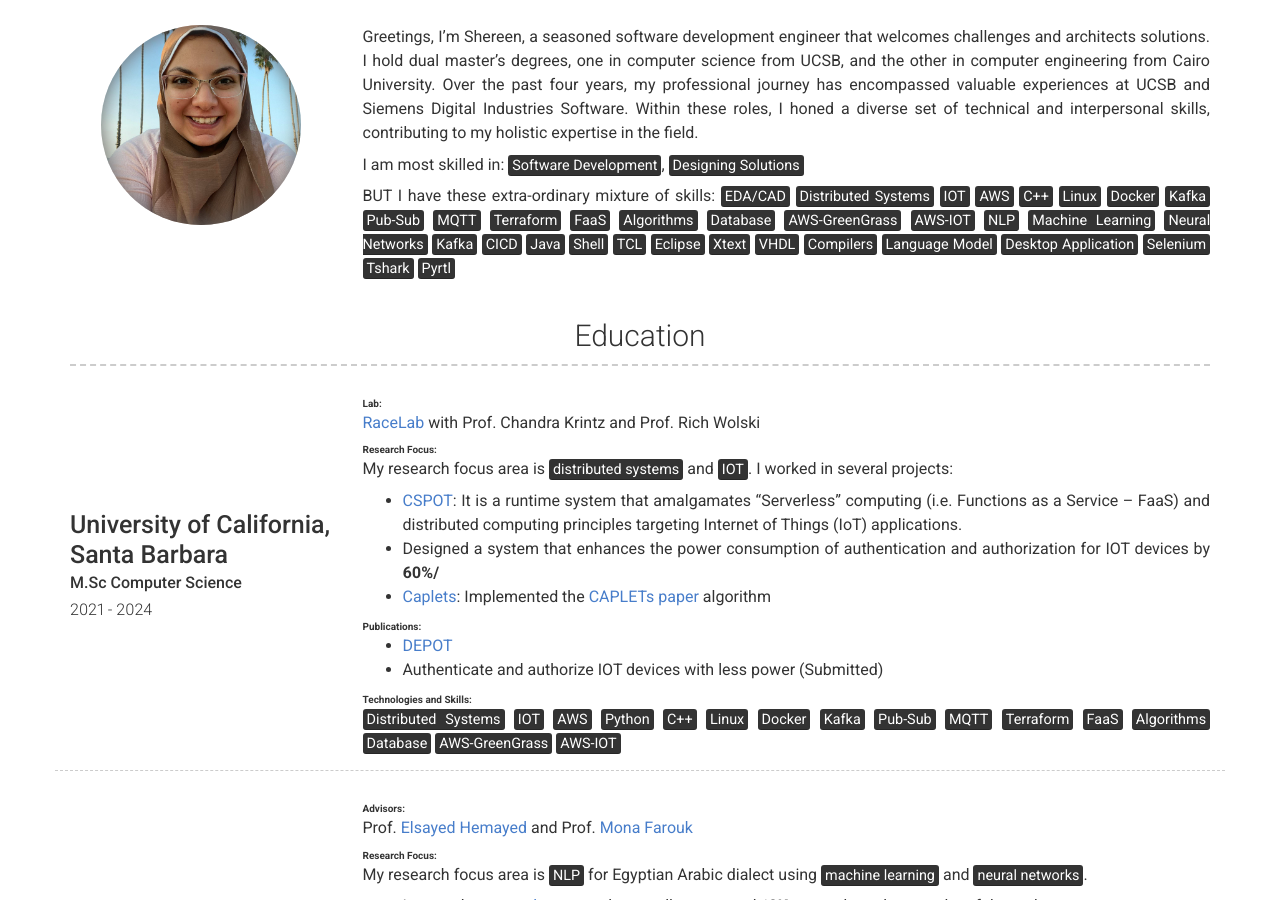
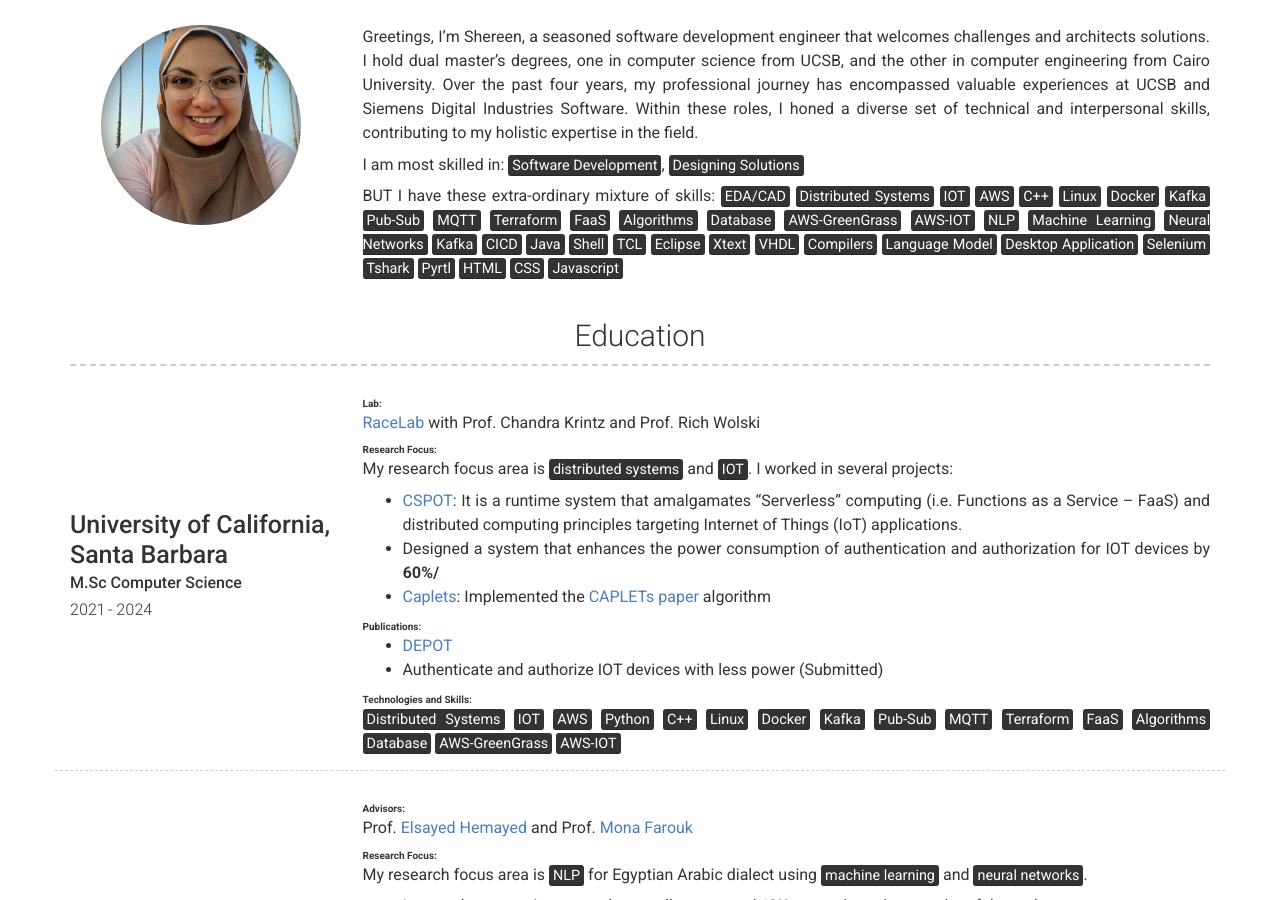
Before and after one commit to shereenElSayed/shereenelsayed.github.io, a Jekyll site: the page built from index.md, in a window 1280 px wide and 900 px high, scrolled down 304 px. Built offline with Jekyll 4.4.1, drawn with Linux system fonts in a browser that asks for light colours; nearby versions of some CDN libraries.

Commit message:
added info

```diff
--- a/_config.yml
+++ b/_config.yml
@@ -38,7 +38,7 @@ about_content: | # this will include new lines to allow paragraphs
    <mark>NLP</mark> <mark>Machine Learning</mark> <mark>Neural Networks</mark>
    <mark>Kafka</mark> <mark>CICD</mark> <mark>Java</mark> <mark>Shell</mark> <mark>TCL</mark> <mark>Eclipse</mark>
    <mark>Xtext</mark> <mark>VHDL</mark> <mark>Compilers</mark> <mark>Language Model</mark> <mark>Desktop Application</mark>
-   <mark>Selenium</mark> <mark>Tshark</mark> <mark>Pyrtl</mark>
+   <mark>Selenium</mark> <mark>Tshark</mark> <mark>Pyrtl</mark> <mark>HTML</mark> <mark>CSS</mark> <mark>Javascript</mark>
 # Write an awesome description about yourself here, this supports markdown, so you can add [links](http://foobar.com) and highlight things <mark>like this</mark>.
 
 # You can even add paragraphs by using empty lines like this and add anything else [markdown](https://www.markdownguide.org/getting-started#what-is-markdown) supports such as
```
